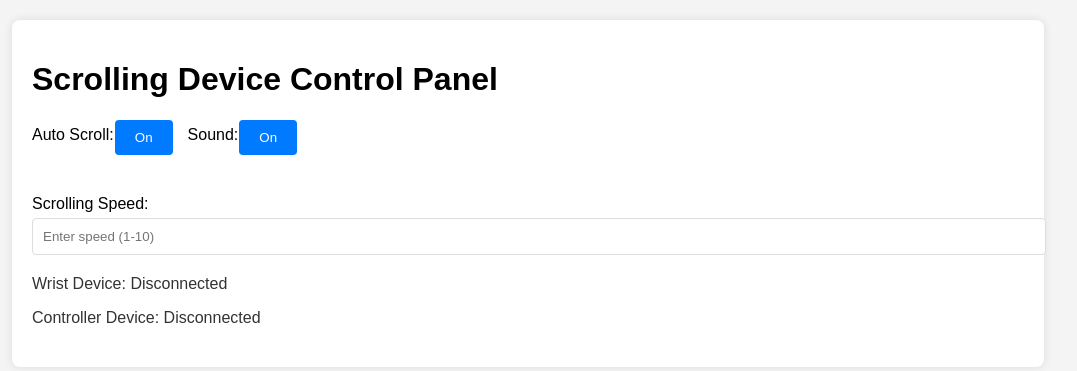
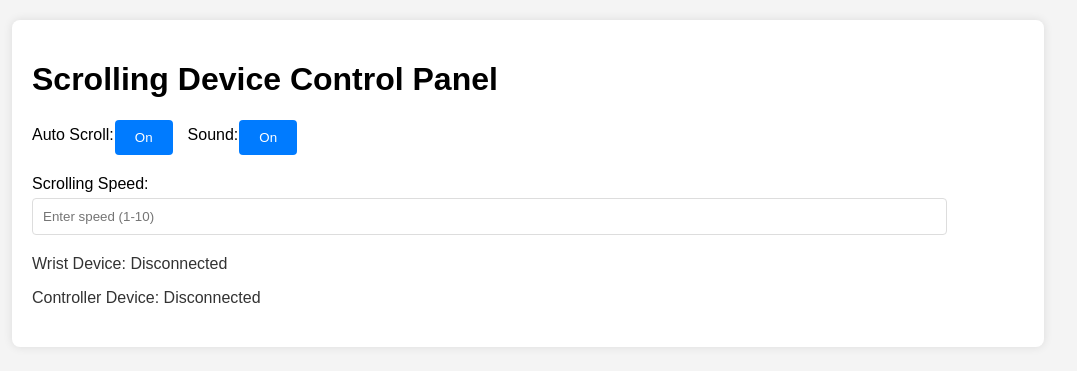
Before and after one commit to kpollackhinds/Auto-Scroller-Project, a Django app: page / in a window 1280 px wide. Shown: the top 371 px of the page, without its empty margins (112-1189 px from the left). Run offline with Django 4.2, Linux system fonts and the light colour scheme.

Commit message:
slight modifications to front control panel

```diff
--- a/AutoScroller/static/styles.css
+++ b/AutoScroller/static/styles.css
@@ -15,7 +15,7 @@ body {
     box-shadow: 0 0 10px rgba(0, 0, 0, 0.1);
 }
 
-.input-group, .toggle-group, .status-indicators {
+.input-group, .status-indicators {
     margin-bottom: 20px;
 }
 
@@ -31,7 +31,7 @@ body {
     display: flex;
     align-items: center;
     gap: 1px;
-    margin-bottom: 20px;
+    /* margin-bottom: 20px; */
 }
 
 label {
@@ -40,7 +40,7 @@ label {
 }
 
 input[type="number"] {
-    width: 100%;
+    width: 90%;
     padding: 10px;
     border-radius: 4px;
     border: 1px solid #ddd;
```
